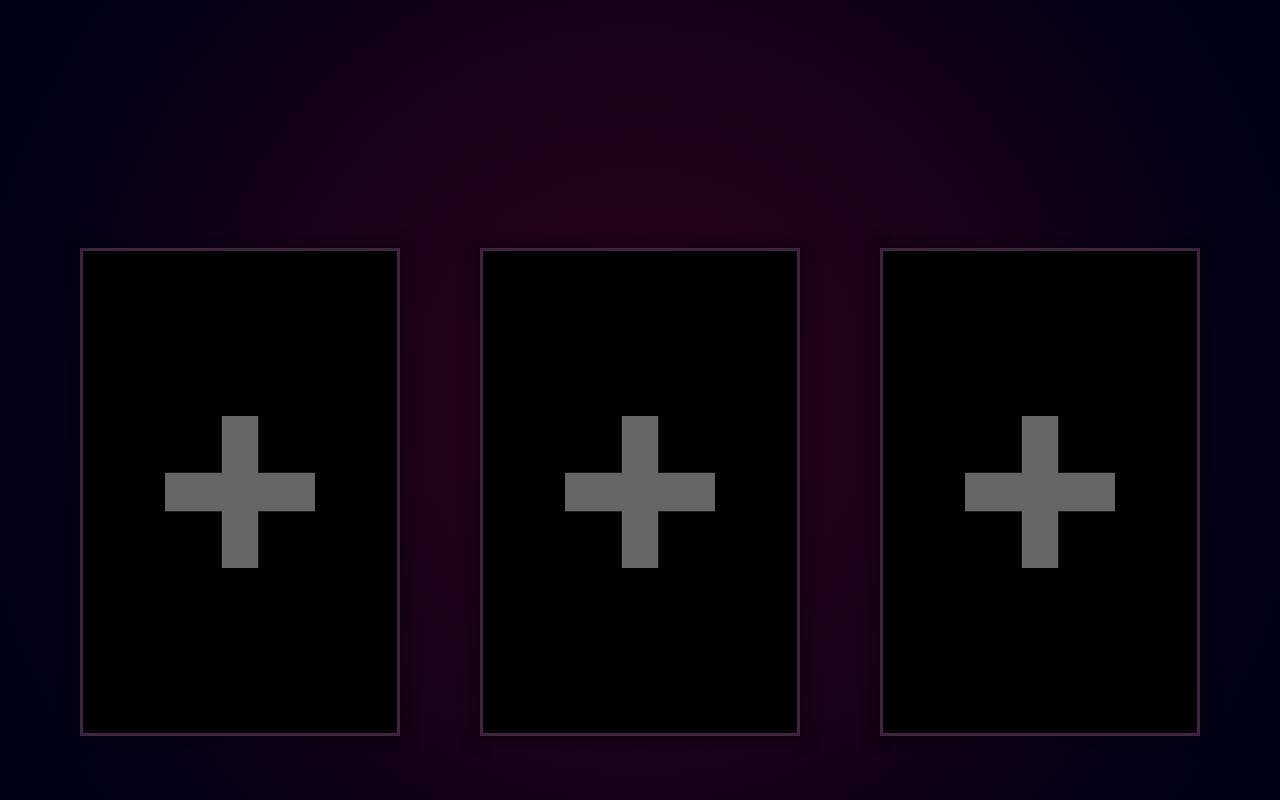
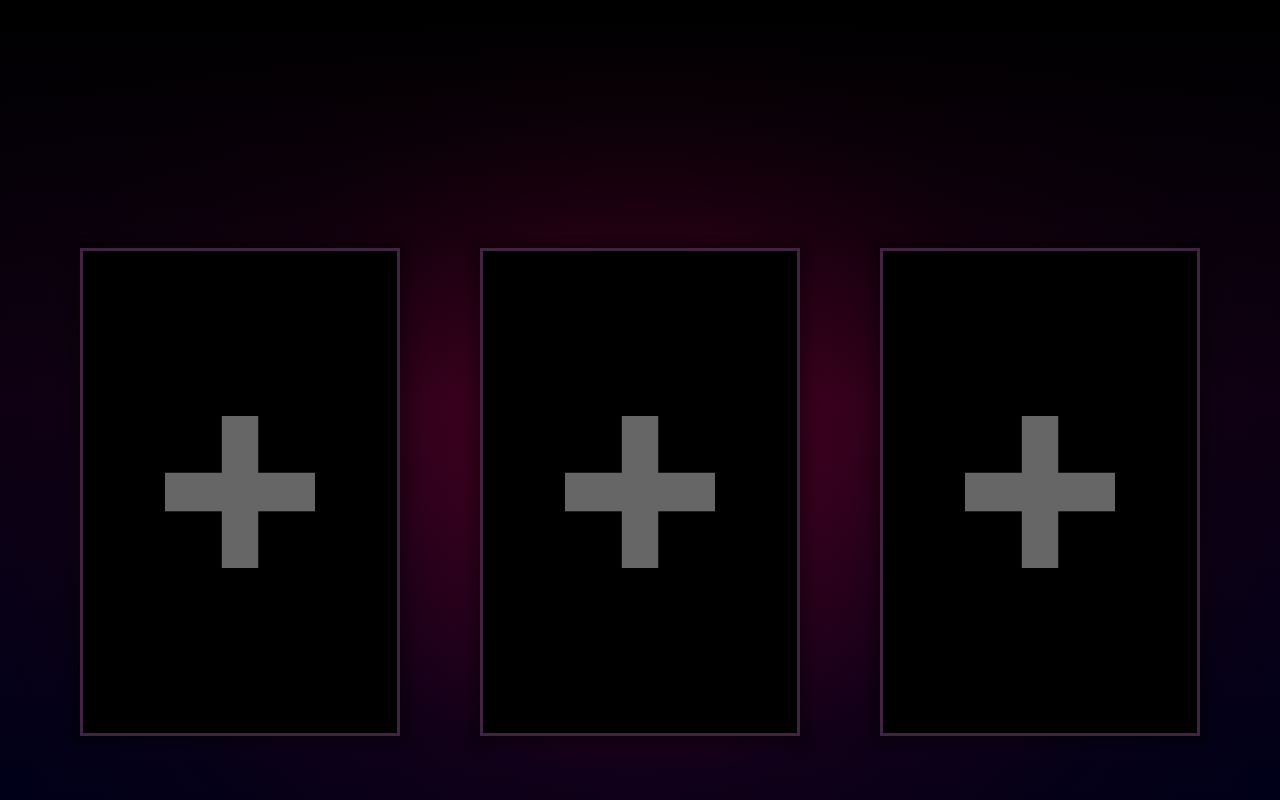
Before and after one commit to tarikcoskun/unicorns-software, a Next.js app: page / in a window 1280 px wide. Built offline with nearby package versions, Linux system fonts and the light colour scheme.

Commit message:
🎨 More accurate slots background

```diff
--- a/components/Save.tsx
+++ b/components/Save.tsx
@@ -38,6 +38,7 @@ export const Save: FC<SaveProps> = ({
       Router.reload();
     }
   }
+
   const element = (
     <label
       htmlFor={"upload-save" + index}
--- a/pages/index.tsx
+++ b/pages/index.tsx
@@ -16,7 +16,7 @@ if (typeof window !== "undefined") {
   } catch (err) {
     localStorage.slots = JSON.stringify([{}, {}, {}]);
     slots = JSON.parse(localStorage.slots);
-    console.log("Slots value has been set to the initial value");
+    console.log("Slots value was set to the initial value");
   }
 }
 
--- a/styles/Save.module.scss
+++ b/styles/Save.module.scss
@@ -1,4 +1,5 @@
 .slot {
+  z-index: 10;
   cursor: pointer;
   user-select: none;
   position: relative;
@@ -57,10 +58,11 @@
       &::after {
         content: "";
         position: absolute;
-        top: 0;
-        left: 0;
-        width: 100%;
-        height: 100%;
+        width: 230px;
+        height: 187px;
+        bottom: 0;
+        left: 50%;
+        transform: translateX(-50%);
         box-shadow: inset 1.5rem -0.25rem 2rem #00000090,
           inset -1.5rem 0.25rem 1rem #00000090;
       }
--- a/styles/Slots.module.scss
+++ b/styles/Slots.module.scss
@@ -1,9 +1,9 @@
 .slots {
-  background-image: radial-gradient(
+  background: radial-gradient(
     circle,
-    #2c0017,
-    #230219,
-    #190218,
+    #470037,
+    #340023,
+    #110019,
     #050017,
     #000019
   );
@@ -13,4 +13,13 @@
   gap: 5rem;
   place-items: end;
   padding: 0 5rem;
+  &::after {
+    content: "";
+    position: absolute;
+    height: 100%;
+    width: 100%;
+    left: 0;
+    top: 0;
+    background: linear-gradient(to bottom, #000, #44000030, transparent);
+  }
 }
```
